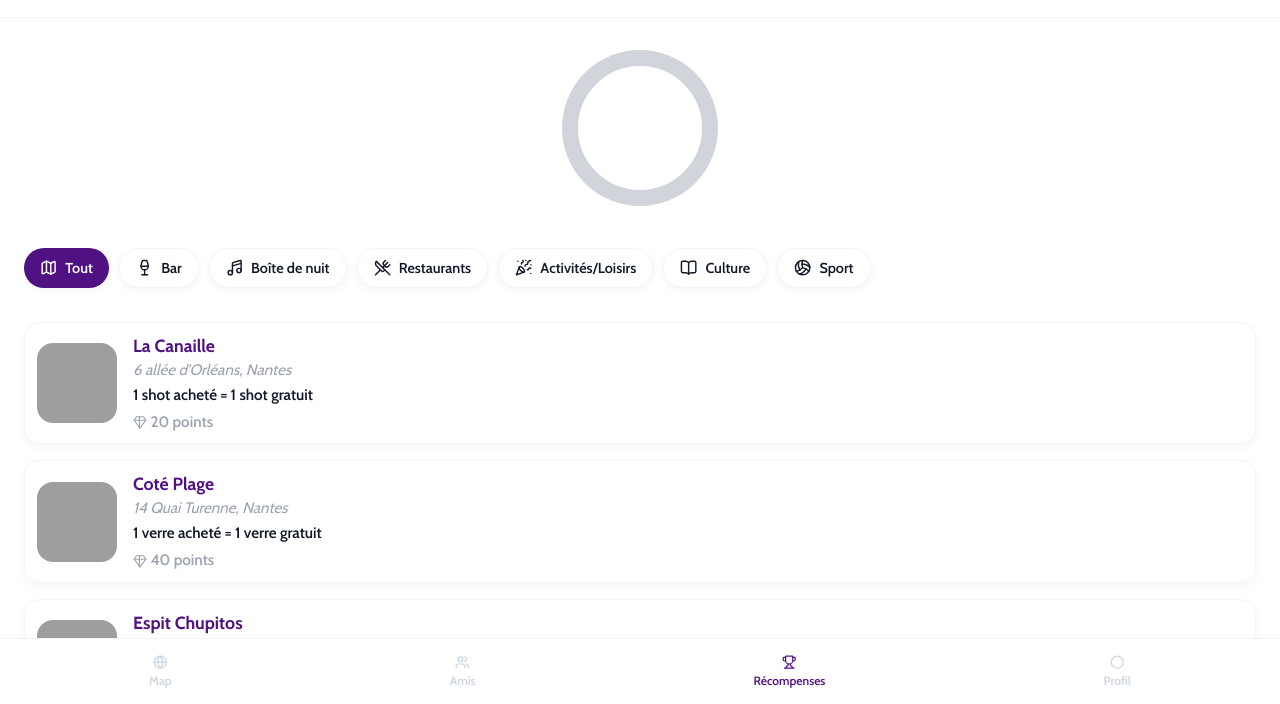
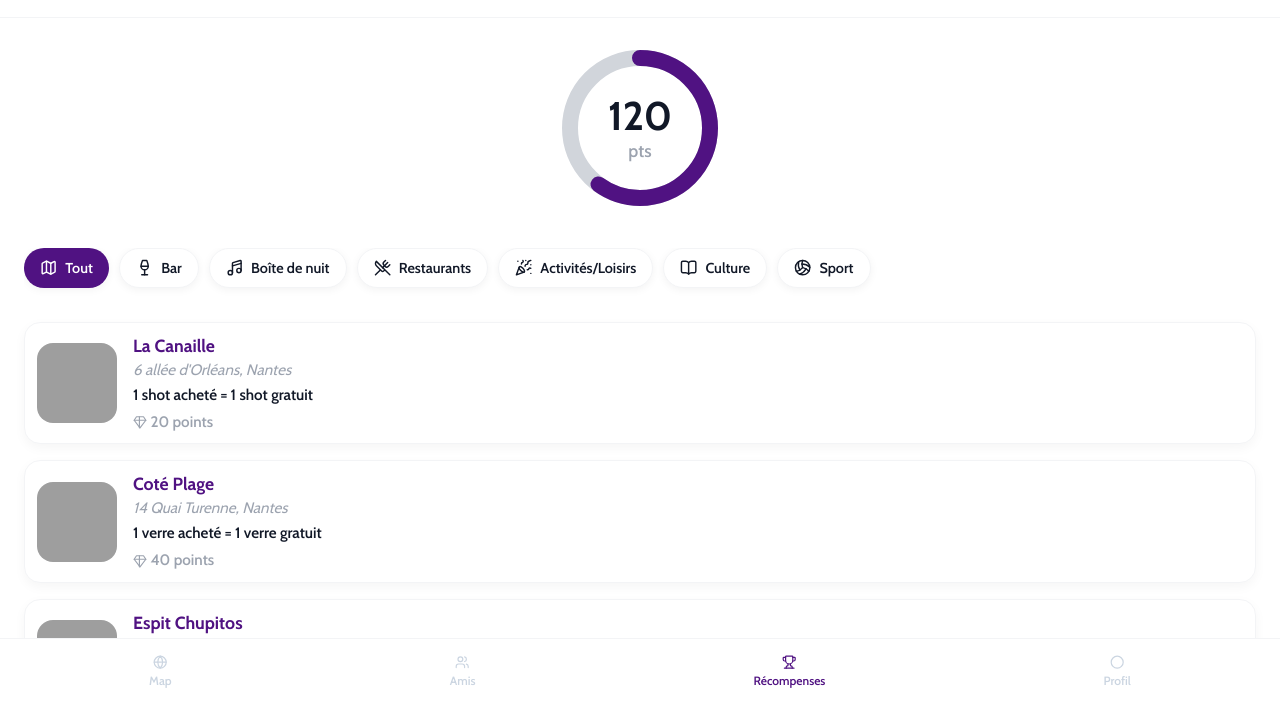
Before and after one commit to LoanPleurmeauBonnin/plan-malin, a plain HTML site: page recompenses.html in a window 1280 px wide. Shown: the part 96-800 px from the top of the page. Drawn offline with nearby package versions, Linux system fonts and the light colour scheme; grey boxes are pictures that could not be loaded.

Commit message:
Add jauge v1

```diff
--- a/recompenses.html
+++ b/recompenses.html
@@ -23,11 +23,16 @@
 
         <div class="rewards-scroll-container">
 
-            <div class="progress-section">
+            <div class="progress-section" style="position: relative; width: 160px; margin: 30px auto 40px auto;">
                 <svg class="progress-ring" width="160" height="160">
                     <circle class="progress-ring-bg" stroke="#d1d5db" stroke-width="16" fill="transparent" r="70" cx="80" cy="80"/>
-                    <circle class="progress-ring-fill" stroke="var(--primary-green)" stroke-width="16" fill="transparent" r="70" cx="80" cy="80"/>
+                    <circle id="dynamic-progress-fill" class="progress-ring-fill" stroke="var(--primary-color)" stroke-width="16" fill="transparent" r="70" cx="80" cy="80"/>
                 </svg>
+
+                <div class="points-display">
+                    <span id="current-points-text" class="points-number">0</span>
+                    <span class="points-label">pts</span>
+                </div>
             </div>
 
             <div class="filters-container rewards-filters" style="margin-bottom: 24px;">
--- a/script.js
+++ b/script.js
@@ -279,6 +279,61 @@ document.addEventListener('DOMContentLoaded', () => {
         });
 
         renderRewards();
+
+        // --- JAUGE DYNAMIQUE ET ANIMATION DES POINTS ---
+        const userPoints = 120; // Tes points actuels
+        const maxPoints = 200;  // Le palier pour une jauge à 100%
+
+        const progressFill = document.getElementById('dynamic-progress-fill');
+        const pointsText = document.getElementById('current-points-text');
+
+        if (progressFill && pointsText) {
+
+            // 1. Calcul mathématique du périmètre du cercle (2 * PI * Rayon)
+            const radius = progressFill.r.baseVal.value;
+            const circumference = radius * 2 * Math.PI;
+
+            // On prépare le SVG (totalement vide au départ)
+            progressFill.style.strokeDasharray = `${circumference} ${circumference}`;
+            progressFill.style.strokeDashoffset = circumference;
+
+            // Fonction pour lancer l'animation (appelée quand on clique sur l'onglet)
+            const animateJaugeAndPoints = () => {
+                // Animation de la jauge (Remplissage fluide)
+                setTimeout(() => {
+                    const percent = Math.min((userPoints / maxPoints) * 100, 100);
+                    const offset = circumference - (percent / 100) * circumference;
+                    progressFill.style.strokeDashoffset = offset;
+                }, 100);
+
+                // Animation du texte (Compteur qui défile)
+                let currentDisplay = 0;
+                const duration = 1000; // 1 seconde d'animation
+                const interval = 20; // Mise à jour toutes les 20ms
+                const step = (userPoints / (duration / interval));
+
+                const counter = setInterval(() => {
+                    currentDisplay += step;
+                    if (currentDisplay >= userPoints) {
+                        currentDisplay = userPoints;
+                        clearInterval(counter);
+                    }
+                    pointsText.innerText = Math.round(currentDisplay);
+                }, interval);
+            };
+
+            // On lance l'animation au démarrage de l'appli (si on est déjà sur l'onglet)
+            animateJaugeAndPoints();
+
+            // BONUS : Re-déclencher l'animation à chaque fois qu'on clique sur l'onglet "Récompenses"
+            document.querySelector('[data-target-view="view-recompenses"]').addEventListener('click', () => {
+                // Remise à zéro
+                progressFill.style.strokeDashoffset = circumference;
+                pointsText.innerText = '0';
+                // On relance
+                animateJaugeAndPoints();
+            });
+        }
     }
 
 // ==========================================
--- a/style.css
+++ b/style.css
@@ -1321,3 +1321,33 @@ h1 {
     padding: 0 24px 120px 24px;
     overflow-y: auto;
 }
+
+/* =========================================
+   AFFICHAGE DYNAMIQUE DES POINTS (Récompenses)
+   ========================================= */
+
+/* Centrage parfait du texte dans la jauge */
+.points-display {
+    position: absolute;
+    top: 50%;
+    left: 50%;
+    transform: translate(-50%, -50%);
+    display: flex;
+    flex-direction: column;
+    align-items: center;
+    justify-content: center;
+}
+
+.points-number {
+    font-size: 2.5rem;
+    font-weight: 800;
+    color: var(--text-dark);
+    line-height: 1; /* Resserre l'espace avec 'pts' */
+}
+
+.points-label {
+    font-size: 1.1rem;
+    font-weight: 600;
+    color: var(--text-grey);
+    margin-top: 4px;
+}
```
